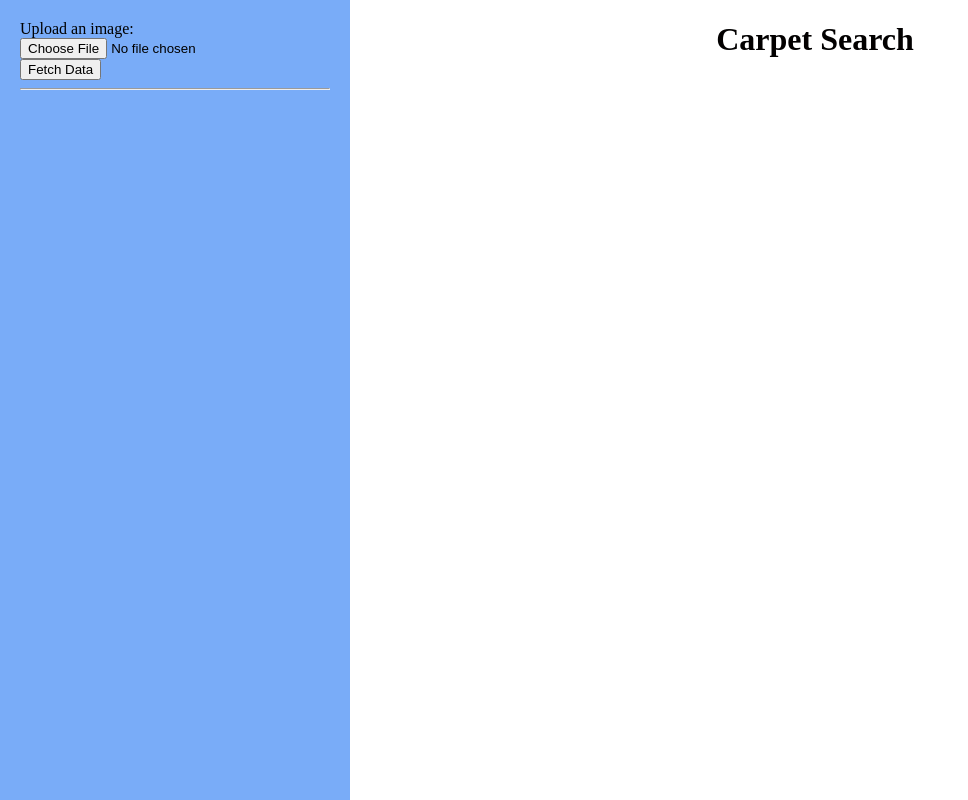
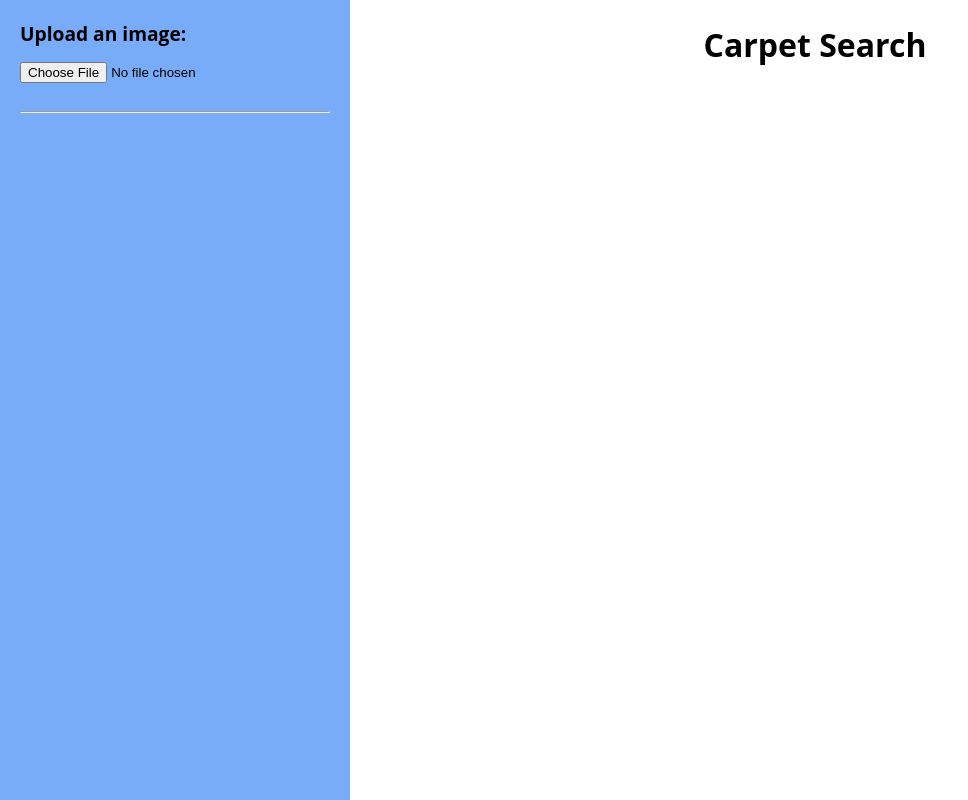
Before and after one commit to thofstrand/carpetFrontend, a Vue app in the folder frontend-proj/: page / in a window 1280 px wide. Shown: the whole page, without its empty margins (0-968 px from the left). Built offline with nearby package versions, Linux system fonts and the light colour scheme.

Commit message:
image highlight, better CSS

```diff
--- a/frontend-proj/src/App.vue
+++ b/frontend-proj/src/App.vue
@@ -2,34 +2,34 @@
   <div>
     <div class="title">
       <h1>Carpet Search</h1>
+
     </div>
     <div class="searchResultsContainer">
       <div class="searchResults" v-for="(result, index) in searchResults" :key="index">
-        <img :src="result.imgUrl" alt="Result image" class="result-image" @click="selectedHotel = result">
+        <img :src="result.imgUrl" alt="Result image" class="result-image" :class="{ selected: selectedHotel === result }" @click="selectedHotel = result">
       </div>
 
     </div>
     <div class="panel">
   <label for="image-upload">Upload an image:</label>
+  <div class="image-upload-container">
     <input id="image-upload" type="file" accept="image/*" v-on:change="previewImage">
-      <button @click="makeApiRequest">Fetch Data</button>
     <div v-if="imagePreview">
       <img :src="imagePreview" alt="Preview image" class="preview-image">
+      <button class="fetch-data-button" @click="makeApiRequest">Fetch Data</button>
+    </div>
   </div>
   <hr>
   <div class="hotel-info" v-if="selectedHotel">
-        <h2>Selected Hotel Information</h2>
+    <h2>Selected Hotel</h2>
     <div class="hotel-name">{{ selectedHotel.hotelName }}</div>
     <div class="hotel-address">{{ selectedHotel.address }}</div>
     <div class="hotel-phone">{{ selectedHotel.phone }}</div>
     <div class="hotel-description">{{ selectedHotel.description }}</div>
   </div>
 </div>
+
   </div>
-
-
-
-
 </template>
 
 <script>
@@ -40,6 +40,7 @@ export default {
     const imagePreview = ref(null);
     const searchResults = ref([]);
     const selectedHotel = ref(null);
+    const fetchDataButton = ref(null);
 
     const previewImage = (event) => {
       const fileInput = event.target;
@@ -47,7 +48,6 @@ export default {
         const reader = new FileReader();
         reader.onload = () => {
           imagePreview.value = reader.result;
-
         };
         reader.readAsDataURL(fileInput.files[0]);
       } else {
@@ -71,16 +71,12 @@ export default {
         },
         data: {
           "imgEncoded": imagePreview.value,
-          "numMatches": 50,
+          "numMatches": 1000,
         },
-
-
       };
       axios(config)
         .then(function (response) {
           searchResults.value = response.data
-          console.log(searchResults.value)
-
         })
         .catch(function (error) {
           console.log(error);
@@ -98,8 +94,27 @@ export default {
 };
 </script>
 
+
 <style>
 
+body {
+  font-family: 'Open Sans', sans-serif;
+  font-size: 16px;
+  line-height: 1.5;
+}
+
+h1, h2 {
+  font-size: 2rem;
+  font-weight: bold;
+  color: var(--text-color);
+
+}
+
+label {
+  font-size: 1.2rem;
+  font-weight: bold;
+  color: var(--text-color);
+}
 
 .title{
   padding: 0px;
@@ -108,9 +123,13 @@ export default {
   text-align:center;
 }
 
+.result-image.selected {
+  border-color: #1100ff;
+}
+
 .searchResultsContainer {
   position: absolute;
-  top: 30px;
+  top: 40px;
   left: 30%;
   width: calc(65% - 20px);
   margin: 20px;
@@ -131,6 +150,8 @@ export default {
 .result-image {
   width: 150px;
   height: 150px;
+  border: 3px solid transparent;
+  cursor: pointer;
 }
 
 .hotel-name {
@@ -152,31 +173,60 @@ export default {
   overflow-y: scroll;
 }
 
-.preview-image {
+.panel label {
+  display: block;
+  margin-bottom: 10px;
+}
+
+.panel input[type="file"] {
+  margin-bottom: 20px;
+}
+
+.panel button {
+  background-color: #3366ff;
+  color: #fff;
+  padding: 10px 20px;
+  border: none;
+  border-radius: 5px;
+  cursor: pointer;
+  transition: background-color 0.2s ease;
+}
+
+.panel button:hover {
+  background-color: #0039e6;
+}
+
+.panel .preview-image {
   max-width: 100%;
   max-height: 300px;
   margin-top: 30px;
 }
 
-.hotel-info-modal {
-  position: fixed;
-  top: 50%;
-  left: 50%;
-  transform: translate(-50%, -50%);
-  background-color: #fff;
-  padding: 20px;
-  border-radius: 10px;
-  box-shadow: 0 0 10px rgba(0, 0, 0, 0.5);
-  z-index: 2;
-  max-width: 400px;
+.panel .hotel-info {
+  margin-top: 30px;
 }
 
-.hotel-info-modal-close {
-  position: absolute;
-  top: 0;
-  right: 0;
-  margin: 10px;
-  cursor: pointer;
+.panel .hotel-info h2 {
+  margin-top: 0;
 }
 
+.panel .hotel-info > div {
+  margin-bottom: 10px;
+  text-align: left;
+}
+
+.panel .hotel-info .hotel-name {
+  text-align: left;
+}
+
+.panel .hotel-info .hotel-description {
+  margin-top: 20px;
+  text-align: left;
+}
+
+.panel .hotel-info .hotel-description p {
+  margin-bottom: 10px;
+}
+
+
 </style>
```
Lines whose indentation alone changed are shown as unchanged.
